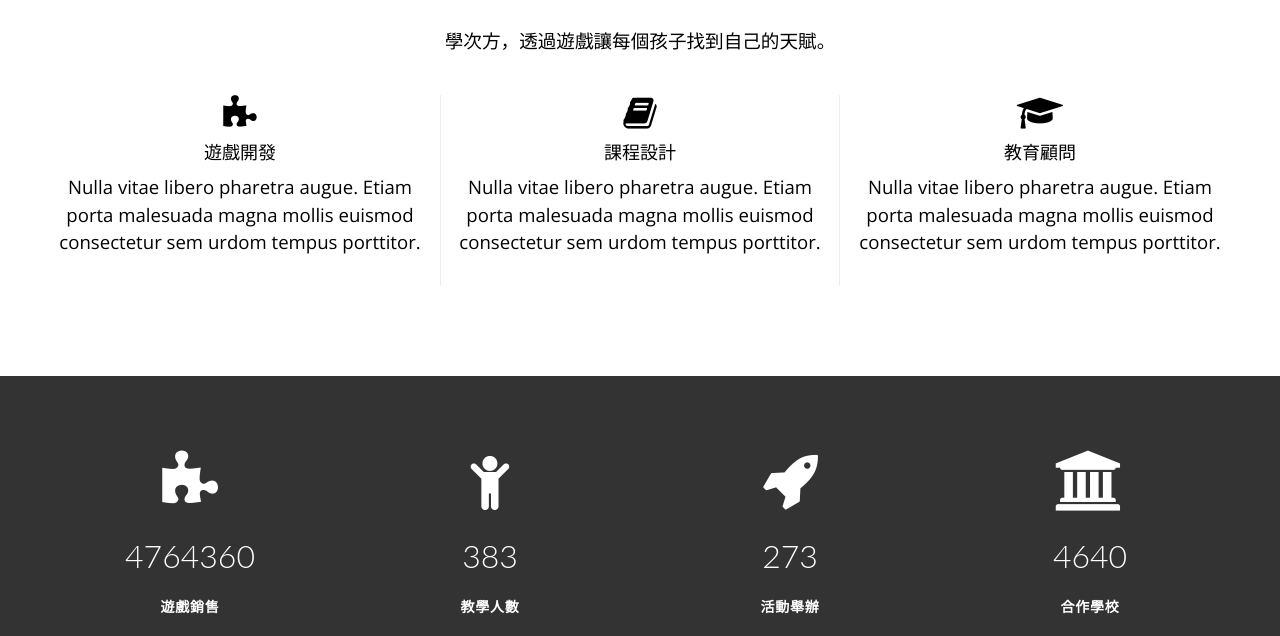
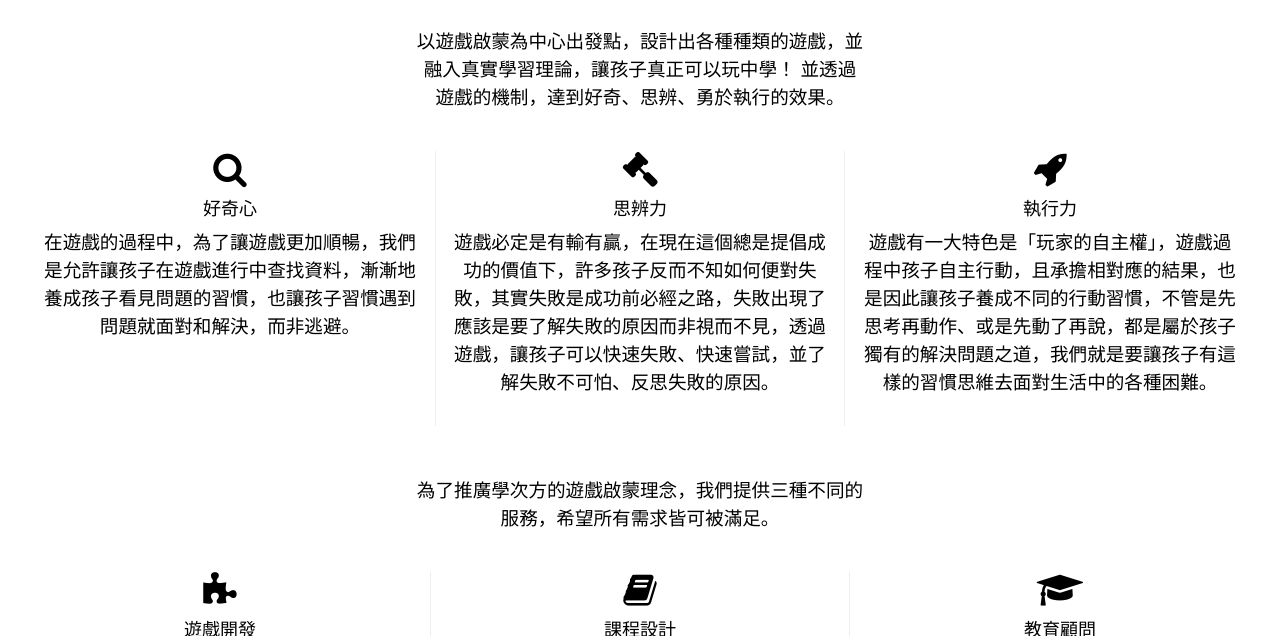
Before and after one commit to lisyaoran51/learn4power, a plain HTML site: page index.html in a window 1280 px wide. Shown: the part 1120-1756 px from the top of the page. Drawn offline with nearby package versions, Linux system fonts and the light colour scheme; a web font is replaced by a local one.

Commit message:
1123更新 把內容打上去

```diff
--- a/index.html
+++ b/index.html
@@ -16,11 +16,11 @@ VERSION : 1.1
 	<!-- [ FONT-AWESOME ICON ]
         =========================================================================================================================-->
 	<link rel="stylesheet" type="text/css" href="library/font-awesome-4.3.0/css/font-awesome.min.css">
-    <link rel="stylesheet" type="text/css" href="http://fonts.googleapis.com/earlyaccess/cwtexyen.css)">
+    <link rel="stylesheet" type="text/css" href="http://fonts.googleapis.com/earlyaccess/cwtexyen.css">
 
 	<!-- [ PLUGIN STYLESHEET ]
         =========================================================================================================================-->
-	<link rel="shortcut icon" type="image/x-icon" href="images/icon.png">
+	<link rel="shortcut icon" type="image/x-icon" href="images/icon_l4p.jpg">
 	<link rel="stylesheet" type="text/css" href="css/animate.css">
 	<link rel="stylesheet" type="text/css" href="css/owl.carousel.css">
         <link rel="stylesheet" type="text/css" href="css/owl.theme.css">
@@ -73,9 +73,9 @@ VERSION : 1.1
             <li><a href="#home" class="page-scroll">首頁</a></li>
             <li><a href="#one" class="page-scroll">消息</a></li>
             <li><a href="#two" class="page-scroll">關於</a></li>
-            <li><a href="#three" class="page-scroll">成果</a></li>
-            <li><a href="#four" class="page-scroll">課程</a></li>
-            <li><a href="#five" class="page-scroll">團隊</a></li>
+              <!--<li><a href="#three" class="page-scroll">成果</a></li>-->
+              <!--<li><a href="#four" class="page-scroll">課程</a></li>-->
+                  <li><a href="#four" class="page-scroll">團隊</a></li>
                   <li><a href="#six" class="page-scroll">聯絡</a></li>
                   <li><a href="https://www.facebook.com/learn4power/" class="page-scroll" target="_new">Facebook</a></li>
                   <li><a href="http://learn4power.pixnet.net/blog/" class="page-scroll" target="_new">Blog</a></li>
@@ -97,11 +97,11 @@ VERSION : 1.1
                    <div class="main-heading-content col-md-12 col-sm-12 text-center">
         <h1 class="main-heading-title">We are <span class="main-element themecolor"
                                                     data-elements="Educator,Player,Maker,Learn4Power"></span></h1>
-        <p class="main-heading-text">「玩」是每個人天生就會的事情，什麼時候我們遺忘了「玩」的快樂？透過熱愛玩樂的心來將教育現場變成一座遊樂園！</p>
-        <div class="btn-bar">
+        <p class="main-heading-text">每個人天生就會玩，一起用「玩」來看待學習吧！</p>
+                       <!-- <div class="btn-bar">
                          <a href="#one" class="btn btn-custom theme_background_color">開始</a>
                          <a href="https://www.facebook.com/learn4power/" class="btn btn-custom-outline">Facebook</a>
-        </div>
+                       </div>-->
                      </div>
                               </div>
                           </div>
@@ -159,33 +159,78 @@ VERSION : 1.1
          <div class="row">
              <div class="col-md-12 text-center black">
                  <h3 class="title">關於<span class="themecolor">學次方</span></h3>
-            <p class="a-slog">學次方，透過遊戲讓每個孩子找到自己的天賦。</p>
-             </div>
-         </div>
+
+
+            <p class="a-slog">以遊戲啟蒙為中心出發點，設計出各種種類的遊戲，並融入真實學習理論，讓孩子真正可以玩中學！
+                並透過遊戲的機制，達到好奇、思辨、勇於執行的效果。
+            </p>
                  <div class="gap">
 
                  </div>
+             </div>
+
+             <div class="row about-box">
+                 <div class="col-sm-4 text-center">
+                     <div class="margin-bottom">
+                         <i class="fa fa-search"></i>
+                         <h4>好奇心</h4>
+                         <p class="black">在遊戲的過程中，為了讓遊戲更加順暢，我們是允許讓孩子在遊戲進行中查找資料，漸漸地養成孩子看見問題的習慣，也讓孩子習慣遇到問題就面對和解決，而非逃避。</p>
+                     </div> <!-- / margin -->
+                 </div> <!-- /col -->
+                 <div class="col-sm-4 about-line text-center">
+                     <div class="margin-bottom">
+                         <i class="fa fa-gavel"></i>
+                         <h4>思辨力</h4>
+                         <p class="black">遊戲必定是有輸有贏，在現在這個總是提倡成功的價值下，許多孩子反而不知如何便對失敗，其實失敗是成功前必經之路，失敗出現了應該是要了解失敗的原因而非視而不見，透過遊戲，讓孩子可以快速失敗、快速嘗試，並了解失敗不可怕、反思失敗的原因。</p>
+                     </div> <!-- / margin -->
+                 </div><!-- /col -->
+                 <div class="col-sm-4 text-center">
+                     <div class="margin-bottom">
+                         <i class="fa fa-rocket"></i>
+                         <h4>執行力</h4>
+                         <p class="black">遊戲有一大特色是「玩家的自主權」，遊戲過程中孩子自主行動，且承擔相對應的結果，也是因此讓孩子養成不同的行動習慣，不管是先思考再動作、或是先動了再說，都是屬於孩子獨有的解決問題之道，我們就是要讓孩子有這樣的習慣思維去面對生活中的各種困難。</p>
+                     </div> <!-- / margin -->
+                 </div><!-- /col -->
+                 <!--</div>--> <!-- /row -->
+             <!-- 下半段   =============================================================-->
+
+             <div class="col-md-12 text-center black">
+                 <div class="gap">
+
+                 </div>
+
+                 <p class="a-slog">為了推廣學次方的遊戲啟蒙理念，我們提供三種不同的服務，希望所有需求皆可被滿足。
+                 </p>
+                 <div class="gap">
+
+                 </div>
+             </div>
+
 
          <div class="row about-box">
           <div class="col-sm-4 text-center">
             <div class="margin-bottom">
               <i class="fa fa-puzzle-piece"></i>
               <h4>遊戲開發</h4>
-              <p class="black">Nulla vitae libero pharetra augue. Etiam porta malesuada magna mollis euismod consectetur sem urdom tempus porttitor.</p>
+              <p class="black">只要有規則，人人都可以開始進行遊戲！
+                  為降低遊戲啟蒙的進入門檻，我們將陸續出版涵蓋各科的跨領域不插電遊戲，讓親子共遊、師生共樂。
+                  同時，我們也會與異業合作，與不同的專業合作，設計開發出不同領域的遊戲，讓更多非學科的知識進入遊戲體制中。</p>
             </div> <!-- / margin -->
           </div> <!-- /col -->
           <div class="col-sm-4 about-line text-center">
             <div class="margin-bottom">
               <i class="fa fa-book"></i>
               <h4>課程設計</h4>
-              <p class="black">Nulla vitae libero pharetra augue. Etiam porta malesuada magna mollis euismod consectetur sem urdom tempus porttitor.</p>
+              <p class="black">除了實體遊戲之外，我們更會因應不同對象設計合適的課程！有最基本與學科學習結合的遊戲啟蒙系列、遊戲設計課程、遊戲帶領技巧等等。
+                  面對不同的需求，我們將會設計出最符合對象的課程內容！</p>
             </div> <!-- / margin -->
           </div><!-- /col -->
           <div class="col-sm-4 text-center">
             <div class="margin-bottom">
               <i class="fa fa-graduation-cap"></i>
               <h4>教育顧問</h4>
-              <p class="black">Nulla vitae libero pharetra augue. Etiam porta malesuada magna mollis euismod consectetur sem urdom tempus porttitor.</p>
+              <p class="black">我們常遇到想要開始遊戲啟蒙卻不知如何下手，甚至不確定自己的教室、學校適不適合這麼做的老師和家長，其實遊戲啟蒙不是這麼複雜的一件事情，抓緊一個核心「做自己最擅長的事！」就行了。
+                  也因此我們推出這項服務，提供有心卻不知如何下手的夥伴們一個健檢的服務，並配搭出合適的方案執行，共享遊戲啟蒙的理念！</p>
             </div> <!-- / margin -->
           </div><!-- /col -->
         </div> <!-- /row -->
@@ -205,11 +250,13 @@ VERSION : 1.1
     <section class="our-stats" id="five">
         <div class="container">
             <div class="row">
+                <!--
                  <div class="col-md-3 col-sm-6">
                      <div class="our-stats-box text-center">
                          <div class="our-stat-icon">
                              <span class="fa fa-puzzle-piece"></span>
                          </div>
+
                      <div class="our-stat-info">
                              <span class="stats" data-from="4763904" data-to="4764504" data-speed="5000"
                                    data-refresh-interval="50"></span>
@@ -217,43 +264,44 @@ VERSION : 1.1
                              <h5>遊戲銷售</h5>
                          </div>
                      </div>
-                </div>
-                <div class="col-md-3 col-sm-6">
+                 </div>-->
+
+                 <div class="col-md-4 col-sm-12">
                      <div class="our-stats-box text-center">
                          <div class="our-stat-icon">
                              <span class="fa fa-child"></span>
                          </div>
                          <div class="our-stat-info">
-                            <span class="stats" data-from="1" data-to="504" data-speed="5000"
+                             <span class="stats" data-from="1" data-to="617" data-speed="5000"
                                    data-refresh-interval="50"></span>
 
                              <h5>教學人數</h5>
                          </div>
                      </div>
                  </div>
-                <div class="col-md-3 col-sm-6">
+                 <div class="col-md-4 col-sm-12">
                      <div class="our-stats-box text-center">
                          <div class="our-stat-icon">
                              <span class="fa fa-rocket"></span>
                          </div>
                          <div class="our-stat-info">
-                            <span class="stats" data-from="1" data-to="359" data-speed="5000"
+                             <span class="stats" data-from="1" data-to="16" data-speed="1000"
                                    data-refresh-interval="50"></span>
 
-                            <h5>活動舉辦</h5>
+                             <h5>合作單位</h5>
                          </div>
                      </div>
                  </div>
-                <div class="col-md-3 col-sm-6">
+                 <div class="col-md-4 col-sm-12">
                      <div class="our-stats-box text-center">
                          <div class="our-stat-icon">
                              <span class="fa fa-institution"></span>
                          </div>
                          <div class="our-stat-info">
-                            <span class="stats" data-from="3500" data-to="5000" data-speed="5000"
+                             <span class="stats" data-from="3500" data-to="10" data-speed="1000"
                                    data-refresh-interval="50"></span>
 
-                            <h5>合作學校</h5>
+                             <h5>活動舉辦</h5>
                          </div>
                      </div>
                  </div>
@@ -270,6 +318,7 @@ VERSION : 1.1
 
     <!-- [RECENT-WORKS]
     ============================================================================================================================-->
+    <!-- a
      <section class="recent-works text-center" id="three">
       <div class="container">
         <div class="row">
@@ -296,7 +345,7 @@ VERSION : 1.1
                 <span>化學</span>
             </div>
           </div> <!-- /portfolio-item -->
-
+    <!--a
               <div class="col-sm-4 port-item margin-bottom">
                 <div class="item-img-wrap">
                   <img src="images/work-2.jpg" class="img-responsive" alt="workimg">
@@ -311,7 +360,7 @@ VERSION : 1.1
                   <span>數學</span>
                 </div>
               </div> <!-- /portfolio-item -->
-
+    <!--a
               <div class="col-sm-4 port-item margin-bottom">
                 <div class="item-img-wrap">
                   <img src="images/work-3.jpg" class="img-responsive" alt="workimg">
@@ -325,16 +374,16 @@ VERSION : 1.1
                   <h3><a href="#">台北城市漫步</a></h3>
                   <span>實境遊戲</span>
                 </div>
-          </div> <!-- /portfolio-item -->
+              </div> <!-- /portfolio-item --><!--
         </div> <!-- /row -->
-
+    <!--a
             <div class="row">
               <div class="col-md-12 text-center">
                 <a href="#" class="btn btn-custom theme_background_color">更多</a>
               </div>
             </div> <!-- /row -->
-
-      </div> <!-- /container -->
+    <!--a
+          </div> <!-- /container --><!--a
     </section>
     <!-- / Portfolio -->
 
@@ -349,7 +398,7 @@ VERSION : 1.1
        <div class="row text-center">
           <div class="col-md-12">
               <h3 class="title">我們的<span class="themecolor">團隊</span></h3>
-            <p class="a-slog">學次方是由三位交大與清大的夥伴共同成立的，我們是一群愛玩的教育人。</p>
+            <p class="a-slog">由三位清交的夥伴共同成立，成立於２０１６年５月，我們是一群愛玩的教育人，用遊戲啟蒙教育。</p>
           </div>
         </div>
           <div class="row text-center">
@@ -412,9 +461,9 @@ VERSION : 1.1
         </div> <!-- end row -->
 
         <div class="row margin-top">
-          <div class="col-md-12 text-center">
+            <!-- <div class="col-md-12 text-center">
              <a href="#" class="btn btn-custom theme_background_color ">加入我們</a>
-          </div> <!-- /col -->
+           </div>--> <!-- /col -->
         </div> <!-- /row -->
 
       </div>
```
Also changed, not shown: images/icon_l4p.jpg (added). Lines whose indentation alone changed are shown as unchanged.
